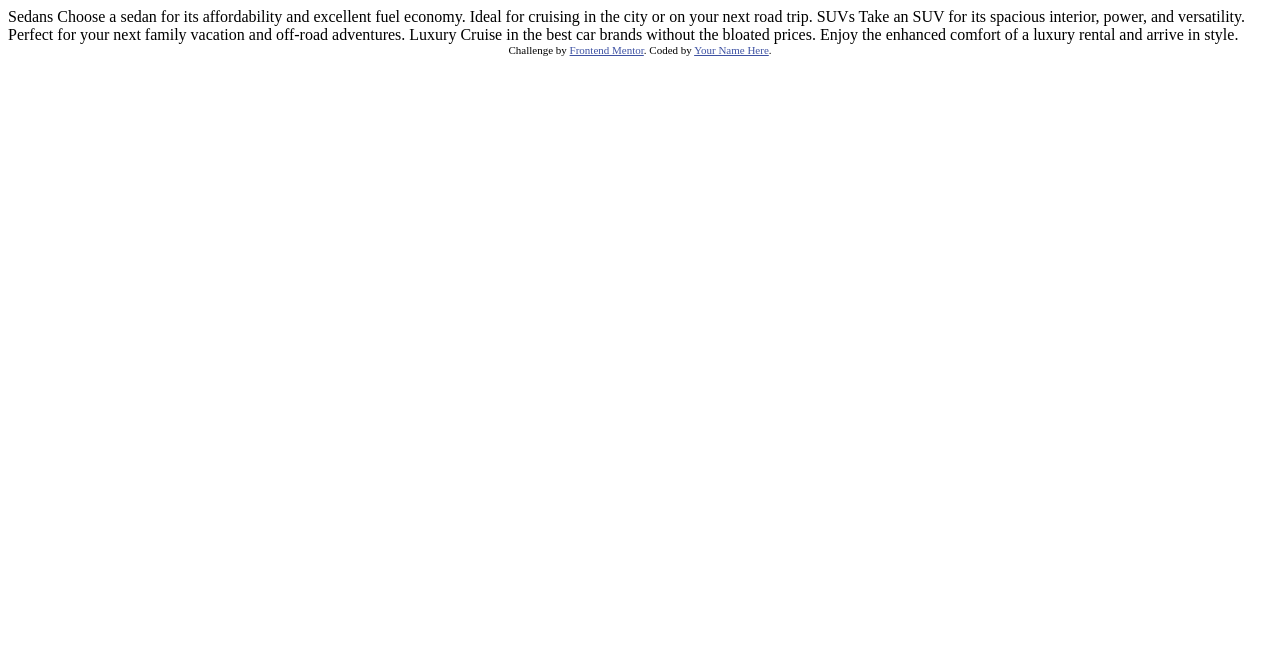
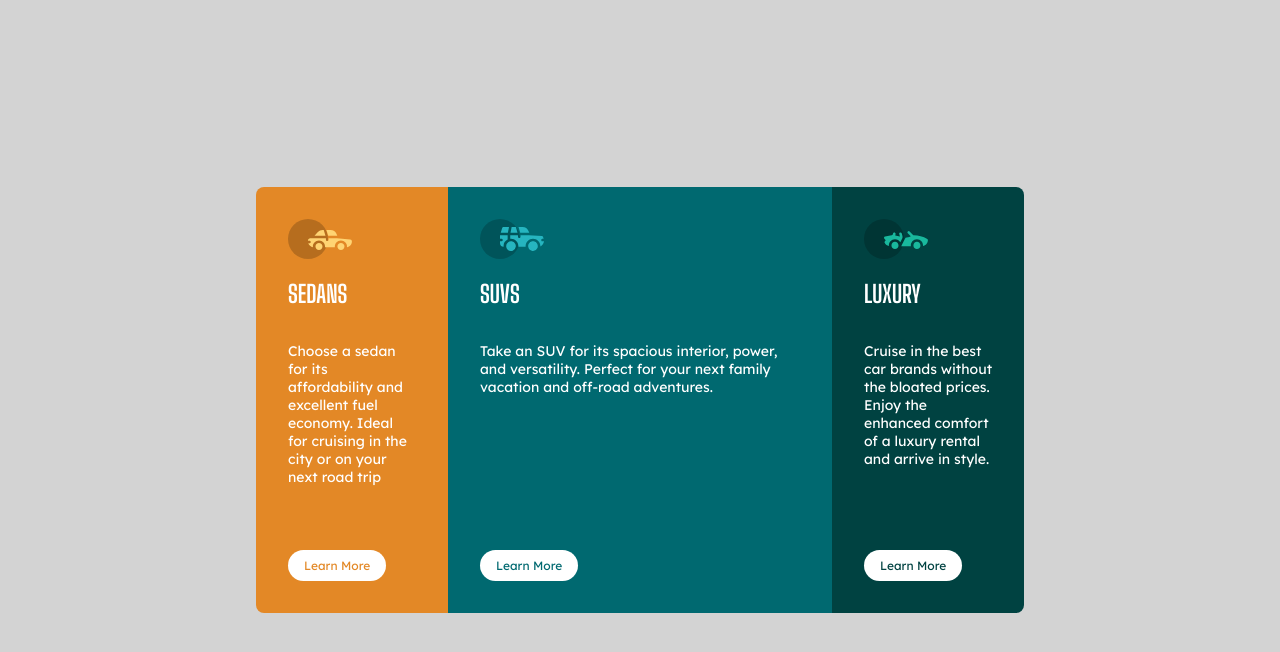
Before and after one commit to SantinoBer/My-solution-to-challenge-3-column-preview-card-component-by-Fronend-mentor, a plain HTML site: page index.html in a window 1280 px wide. Drawn offline with Linux system fonts and the light colour scheme.

Commit message:
challenge solved + js added

```diff
--- /dev/null
+++ b/css/main.css
@@ -0,0 +1,96 @@
+@import url("https://fonts.googleapis.com/css2?family=Lexend+Deca&display=swap");
+@import url("https://fonts.googleapis.com/css2?family=Big+Shoulders+Display:wght@700&display=swap");
+/* Generales */
+* {
+  box-sizing: border-box;
+}
+
+html,
+body {
+  height: 100%;
+  margin: 0;
+  padding: 0;
+}
+
+/* Principal */
+body {
+  font-family: "Lexend Deca", sans-serif;
+  display: flex;
+  justify-content: center;
+  align-items: center;
+  background-color: lightgrey;
+}
+
+.principal {
+  display: flex;
+  max-width: 768px;
+  min-width: 320px;
+}
+
+.columna:first-of-type {
+  border-radius: 0.5rem 0 0 0.5rem;
+}
+
+.columna:last-of-type {
+  border-radius: 0 0.5rem 0.5rem 0;
+}
+
+/* Columna */
+.columna {
+  color: white;
+  padding: 2rem;
+  width: 25%;
+  overflow: hidden;
+  transition: width 0.3s ease-in-out;
+  cursor: pointer;
+  display: flex;
+  flex-direction: column;
+  align-items: flex-start;
+}
+
+.columna.activa {
+  width: 50%;
+}
+
+.sedans {
+  background-color: hsl(31, 77%, 52%);
+}
+
+.suvs {
+  background-color: hsl(184, 100%, 22%);
+}
+
+.luxury {
+  background-color: hsl(179, 100%, 13%);
+}
+
+.titulo {
+  font-family: "Big Shoulders Display", cursive;
+  text-transform: uppercase;
+}
+
+.texto {
+  font-size: 14px;
+  margin-bottom: 4rem;
+  flex-grow: 1;
+}
+
+.enlace {
+  text-decoration: none;
+  background-color: white;
+  border-radius: 1rem;
+  padding: 0.5rem 1rem;
+  font-size: 12px;
+}
+
+.sedans .enlace {
+  color: hsl(31, 77%, 52%);
+}
+
+.suvs .enlace {
+  color: hsl(184, 100%, 22%);
+}
+
+.luxury .enlace {
+  color: hsl(179, 100%, 13%);
+}
--- a/index.html
+++ b/index.html
@@ -1,36 +1,52 @@
 <!DOCTYPE html>
 <html lang="en">
+
 <head>
   <meta charset="UTF-8">
-  <meta name="viewport" content="width=device-width, initial-scale=1.0"> <!-- displays site properly based on user's device -->
+  <meta name="viewport" content="width=device-width, initial-scale=1.0">
+  <!-- displays site properly based on user's device -->
 
   <link rel="icon" type="image/png" sizes="32x32" href="./images/favicon-32x32.png">
 
   <title>Frontend Mentor | 3-column preview card component</title>
 
-  <!-- Feel free to remove these styles or customise in your own stylesheet 👍 -->
-  <style>
-    .attribution { font-size: 11px; text-align: center; }
-    .attribution a { color: hsl(228, 45%, 44%); }
-  </style>
+  <link rel="stylesheet" href="css/main.css">
+
+  <script defer src="js/main.js"></script>
+
 </head>
+
 <body>
 
-  Sedans
-  Choose a sedan for its affordability and excellent fuel economy. Ideal for cruising in the city
-  or on your next road trip.
+  <main class="principal">
+    <!-- columna sedans -->
+    <article class="columna sedans">
+      <img src="images/icon-sedans.svg" alt="Sedans" class="icono">
+      <h2 class="titulo">Sedans</h2>
+      <p class="texto">Choose a sedan for its affordability and excellent fuel economy. Ideal for cruising in the city
+        or on your next road trip</p>
+      <a href="#" class="enlace">Learn More</a>
+    </article>
 
-  SUVs
-  Take an SUV for its spacious interior, power, and versatility. Perfect for your next family vacation
-  and off-road adventures.
+    <!-- columna suvs -->
+    <article class="columna suvs activa">
+      <img src="images/icon-suvs.svg" alt="SUVs" class="icono">
+      <h2 class="titulo">SUVs</h2>
+      <p class="texto">Take an SUV for its spacious interior, power, and versatility. Perfect for your next family
+        vacation and off-road adventures.</p>
+      <a href="#" class="enlace">Learn More</a>
+    </article>
 
-  Luxury
-  Cruise in the best car brands without the bloated prices. Enjoy the enhanced comfort of a luxury
-  rental and arrive in style.
+    <!-- columna luxury -->
+    <article class="columna luxury">
+      <img src="images/icon-luxury.svg" alt="Luxury" class="icono">
+      <h2 class="titulo">Luxury</h2>
+      <p class="texto">Cruise in the best car brands without the bloated prices. Enjoy the enhanced comfort of a luxury
+        rental and arrive in style.</p>
+      <a href="#" class="enlace">Learn More</a>
+    </article>
+  </main>
 
-  <div class="attribution">
-    Challenge by <a href="https://www.frontendmentor.io?ref=challenge" target="_blank">Frontend Mentor</a>.
-    Coded by <a href="#">Your Name Here</a>.
-  </div>
 </body>
+
 </html>
--- /dev/null
+++ b/js/main.js
@@ -0,0 +1,19 @@
+//guarda el estado (columna activa)
+let columnaActiva = 1;
+
+//selecciona las columnas
+const columnas = document.querySelectorAll(".columna");
+
+//escuchar los "clicks" en cada una de ellas
+columnas.forEach((columna, indice) => {
+    columna.addEventListener("click", function() {
+        cambiarColumna(indice);
+    })
+})
+
+//cambiar el estado de las columnas
+function cambiarColumna (indice) {
+    columnas[columnaActiva].classList.remove("activa");
+    columnas[indice].classList.add("activa");
+    columnaActiva = indice;
+}
```
